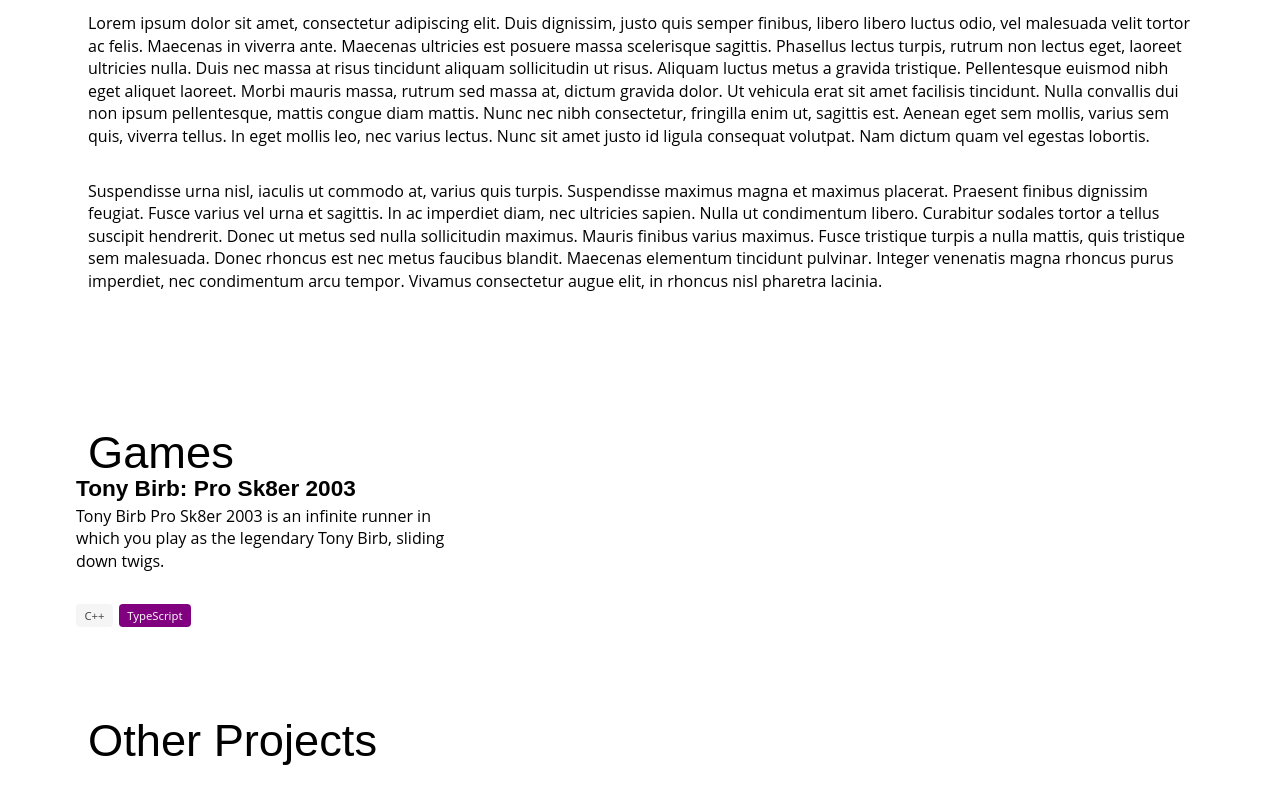
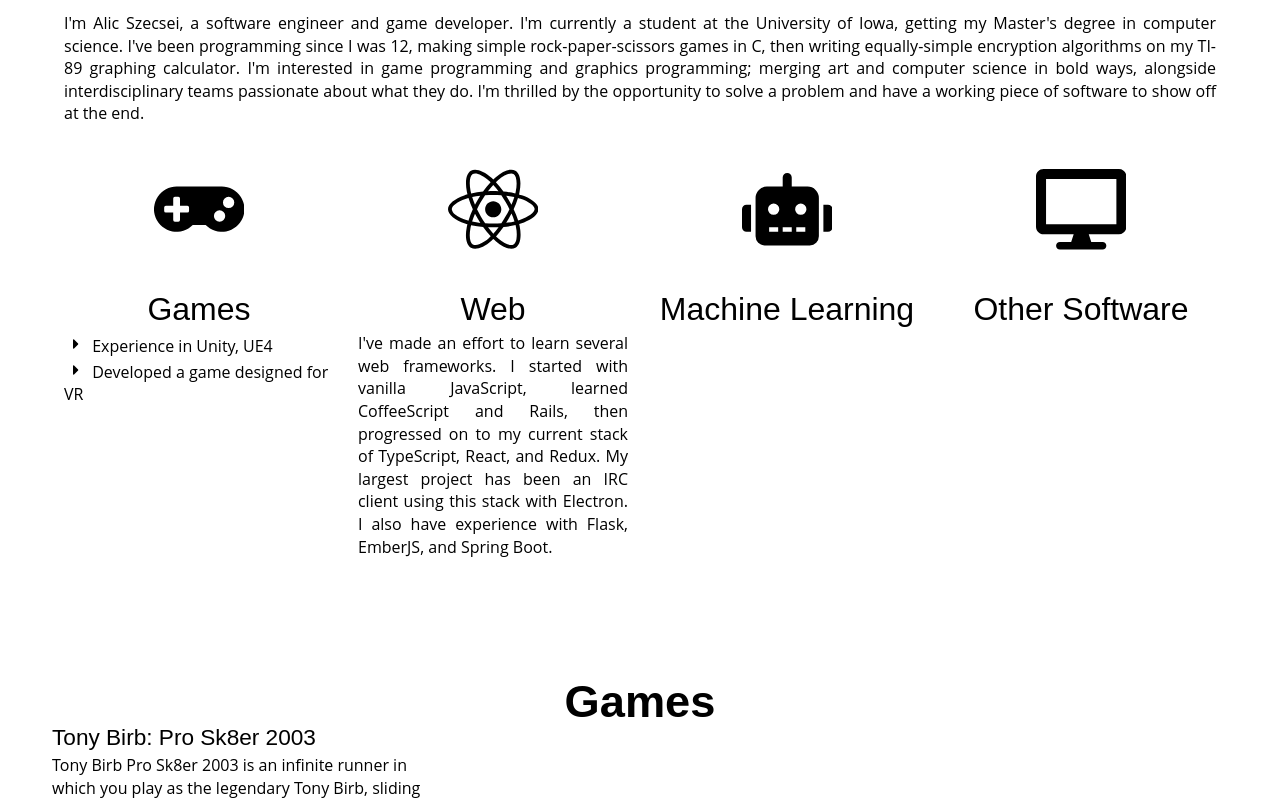
Before and after one commit to hekemp/portfolio, a Next.js app: page / in a window 1280 px wide. Shown: the part 900-1700 px from the top of the page. Built offline with nearby package versions, Linux system fonts and the light colour scheme; a web font is replaced by a local one.

Commit message:
Add columns and icons

```diff
--- /dev/null
+++ b/components/column.ts
@@ -0,0 +1,81 @@
+import styled, { css } from 'styled-components'
+import { media } from './utils'
+
+const columnGap = '0.75em'
+
+interface IColumnProps {
+  size?: number | 'narrow' | 'full'
+}
+
+export const Column = styled<IColumnProps, 'div'>('div')`
+  display: block;
+  flex-basis: 0;
+  flex-grow: 1;
+  flex-shrink: 1;
+  padding: ${columnGap};
+  ${(props: IColumnProps) => media.tablet`
+    ${props.size === 'narrow' ? css`
+      flex: none;
+    `
+    : props.size === 'full' ? css`
+      flex: none;
+      width: 100%
+    `
+    : props.size >= 1 ? css`
+      flex: none;
+      width: ${props.size / 12 * 100}%;
+    `
+    : props.size < 1 ? css`
+      flex: none;
+      width: ${props.size}%;
+    `
+    : false
+    }
+  `}
+`
+
+interface IColumnsProps {
+  alignment?: 'left' | 'center' | 'right'
+  isGapless?: boolean
+  isMultiline?: boolean
+  isVcentered?: boolean
+}
+
+export const Columns = styled<IColumnsProps, 'div'>('div')`
+  margin-left: -${columnGap};
+  margin-right: -${columnGap};
+  margin-top: -${columnGap};
+  &:last-child {
+    margin-bottom: -${columnGap};
+  }
+  &:not(:last-child) {
+    margin-bottom: calc(1.5em - ${columnGap});
+  }
+  ${(props: IColumnsProps) => props.alignment === 'center' && css`
+    justify-content: center;
+  `}
+  ${(props: IColumnsProps) => props.isGapless && css`
+    margin-left: 0;
+    margin-right: 0;
+    margin-top: 0;
+    & > ${/* sc-selector */ Column} {
+      margin: 0;
+      padding: 0;
+    }
+    &:not(:last-child) {
+      margin-bottom: 1.5em;
+    }
+    &:last-child {
+      margin-bottom: 0;
+    }
+  `}
+  ${(props: IColumnsProps) => props.isMultiline && css`
+    flex-wrap: wrap;
+  `}
+  ${(props: IColumnsProps) => props.isVcentered && css`
+    align-items: center;
+  `}
+  ${media.tablet`
+    display: flex;
+  `}
+`
--- a/components/container.ts
+++ b/components/container.ts
@@ -1,25 +1,31 @@
-import styled from 'styled-components';
+import styled, { css } from 'styled-components';
 import { gap, media, sizes } from './utils';
 
-export const Container = styled.div`
+interface IContainerProps {
+  isFluid?: boolean
+}
+
+export const Container = styled<IContainerProps, 'div'>('div')`
   margin: 0 auto;
   position: relative;
   display: flex;
   flex-direction: column;
-  ${media.tablet`
-    max-width: ${sizes.tablet - 2 * gap}px;
-    width: ${sizes.desktop - 2 * gap}px;
-  `};
   ${media.desktop`
     max-width: ${sizes.desktop - 2 * gap}px;
     width: ${sizes.desktop - 2 * gap}px;
+    ${(props: IContainerProps) => props.isFluid && css`
+      margin-left: ${gap}px;
+      margin-right: ${gap}px;
+      max-width: none;
+      width: auto;
+    `}
   `};
   ${media.widescreen`
     max-width: ${sizes.widescreen - 2 * gap}px;
     width: ${sizes.widescreen - 2 * gap}px;
   `};
   ${media.fullhd`
-    max-width: ${sizes.fullhd}px;
-    width: ${sizes.fullhd}px;
+    max-width: ${sizes.fullhd - 2 * gap}px;
+    width: ${sizes.fullhd - 2 * gap}px;
   `};
 `;
--- a/components/hero.ts
+++ b/components/hero.ts
@@ -3,7 +3,7 @@
 export const HeroImage = styled.div`
   background-image: linear-gradient(rgba(0, 0, 0, 0.5), rgba(0, 0, 0, 0.5)),
     url('static/img/controller.jpg');
-  height: 100%;
+  height: 100vh;
   background-position: center;
   background-repeat: no-repeat;
   background-size: cover;
--- /dev/null
+++ b/components/icon.ts
@@ -0,0 +1,30 @@
+import styled, { css } from 'styled-components'
+
+const iconDimensions = '1.5em'
+const iconDimensionsSmall = '1em'
+const iconDimensionsMedium = '2em'
+const iconDimensionsLarge = '3em'
+
+interface IIconProps {
+  size?: 'small' | 'normal' | 'medium' | 'large'
+}
+
+export const Icon = styled<IIconProps, 'span'>('span')`
+  align-items: center;
+  display: inline-flex;
+  justify-content: center;
+  height: ${iconDimensions};
+  width: ${iconDimensions};
+  ${(props: IIconProps) => props.size === 'small' && css`
+    height: ${iconDimensionsSmall};
+    width: ${iconDimensionsSmall};
+  `}
+  ${(props: IIconProps) => props.size === 'medium' && css`
+    height: ${iconDimensionsMedium};
+    width: ${iconDimensionsMedium};
+  `}
+  ${(props: IIconProps) => props.size === 'large' && css`
+    height: ${iconDimensionsLarge};
+    width: ${iconDimensionsLarge};
+  `}
+`
--- a/components/section.ts
+++ b/components/section.ts
@@ -5,7 +5,7 @@
   size?: 'small' | 'medium' | 'large'
 }
 
-export const Section = styled<ISectionProps, 'div'>('div')`
+export const Section = styled<ISectionProps, 'section'>('section')`
   padding: 3em 1.5em;
   ${media.desktop`
     ${(props: ISectionProps) => props.size === 'medium' ? css`
--- a/components/style-variables.ts
+++ b/components/style-variables.ts
@@ -85,7 +85,7 @@
 
 const bigScale = 1.414; // Augmented 4th
 const medScale = 1.25; // Major 3rd
-const smallScale = 1.125; // Major 2nd
+const smallScale = 1.25; // Major 2nd
 
 const sizes = [6, 5, 4, 3, 2, 1, 0, -1];
 const smallSizes = sizes.map((x) => Math.pow(smallScale, x));
--- a/components/typography.ts
+++ b/components/typography.ts
@@ -6,12 +6,20 @@
   ${getFontSize('normal')}
 `;
 
-export const Text = styled.p`
+interface ITextProps {
+  color?: Colors
+  alignment?: 'left' | 'center' | 'right' | 'justify'
+}
+
+export const Text = styled<ITextProps, 'p'>('p')`
   ${TextBase};
   margin-top: 0em;
-  margin-bottom: 2em;
+  margin-bottom: 1em;
 
   font-family: ${vars["family-body"]};
+
+  color: ${(props: ITextProps) => props.color ? vars[props.color] : 'black'};
+  text-align: ${(props: ITextProps) => props.alignment ? props.alignment : 'left'};
 `;
 
 export const BaseHeader = css`
@@ -20,24 +28,20 @@
   ${getFontSize('large')}
 `;
 
-
-interface ITextProps {
-  color?: Colors
-}
-
 const generateHeader = <K extends keyof JSX.IntrinsicElements>(
   size: number,
   component: K,
 ) => styled<ITextProps, K>(component)`
   ${BaseHeader};
   color: ${(props: ITextProps) => props.color ? vars[props.color] : 'black'};
+  text-align: ${(props: ITextProps) => props.alignment ? props.alignment : 'left'};
 
   display: block;
   margin-top: 0;
   margin-bottom: 0;
 
   ${generateHeaderSize(size)};
-  font-weight: ${size > 4 ? 800 : 400};
+  font-weight: ${size < 4 ? vars["weight-bold"] : vars["weight-normal"]};
 `;
 
 export const generateHeaderSize = (val: number) => css`
--- a/package.json
+++ b/package.json
@@ -19,6 +19,7 @@
     "react": "^16.5.0",
     "react-dom": "^16.5.0",
     "react-ga": "^2.5.3",
+    "react-icons": "^3.0.5",
     "react-scroll": "^1.7.10",
     "styled-components": "^3.4.5"
   },
--- a/pages/index.tsx
+++ b/pages/index.tsx
@@ -1,9 +1,12 @@
 // import Link from 'next/link';
 import React from 'react';
+import { FaCaretRight, FaDesktop, FaGamepad, FaReact, FaRobot } from 'react-icons/fa'
 import styled from 'styled-components';
 
+import { Column, Columns } from '../components/column';
 import { Container } from '../components/container';
 import { HeroImage, HeroText } from '../components/hero';
+import { Icon } from '../components/icon';
 import Nav from '../components/navbar';
 import { Project } from '../components/project'
 import { Section } from '../components/section';
@@ -11,37 +14,72 @@
 import { H1, H3, H4, Text } from '../components/typography';
 import { games, otherProjects } from '../models/project';
 
-const Wrapper = styled.div`
-  height: 100vh;
-`;
-
 export default () => (
-  <Wrapper>
+  <div>
     <Nav />
     <HeroImage>
       <HeroText>
-        <H1 color='white'>Alic Szecsei</H1>
-        <H4 color='white'>Game Developer & Software Engineer</H4>
+        <H1 color='white' alignment='center'>Alic Szecsei</H1>
+        <H4 color='white' alignment='center'>Game Developer & Software Engineer</H4>
       </HeroText>
     </HeroImage>
+    <Section id="about">
       <Container>
-      <Section id="about">
-        <H3 color='black'>About Me</H3>
-        <Text>Lorem ipsum dolor sit amet, consectetur adipiscing elit. Duis dignissim, justo quis semper finibus, libero libero luctus odio, vel malesuada velit tortor ac felis. Maecenas in viverra ante. Maecenas ultricies est posuere massa scelerisque sagittis. Phasellus lectus turpis, rutrum non lectus eget, laoreet ultricies nulla. Duis nec massa at risus tincidunt aliquam sollicitudin ut risus. Aliquam luctus metus a gravida tristique. Pellentesque euismod nibh eget aliquet laoreet. Morbi mauris massa, rutrum sed massa at, dictum gravida dolor. Ut vehicula erat sit amet facilisis tincidunt. Nulla convallis dui non ipsum pellentesque, mattis congue diam mattis. Nunc nec nibh consectetur, fringilla enim ut, sagittis est. Aenean eget sem mollis, varius sem quis, viverra tellus. In eget mollis leo, nec varius lectus. Nunc sit amet justo id ligula consequat volutpat. Nam dictum quam vel egestas lobortis.</Text>
-        <Text>Suspendisse urna nisl, iaculis ut commodo at, varius quis turpis. Suspendisse maximus magna et maximus placerat. Praesent finibus dignissim feugiat. Fusce varius vel urna et sagittis. In ac imperdiet diam, nec ultricies sapien. Nulla ut condimentum libero. Curabitur sodales tortor a tellus suscipit hendrerit. Donec ut metus sed nulla sollicitudin maximus. Mauris finibus varius maximus. Fusce tristique turpis a nulla mattis, quis tristique sem malesuada. Donec rhoncus est nec metus faucibus blandit. Maecenas elementum tincidunt pulvinar. Integer venenatis magna rhoncus purus imperdiet, nec condimentum arcu tempor. Vivamus consectetur augue elit, in rhoncus nisl pharetra lacinia.</Text>
+        <H3 alignment='center' color='black'>About Me</H3>
+        <Text alignment='justify'>
+          I'm Alic Szecsei, a software engineer and game developer. I'm currently a student at the
+          University of Iowa, getting my Master's degree in computer science. I've been programming since
+          I was 12, making simple rock-paper-scissors games in C, then writing equally-simple encryption
+          algorithms on my TI-89 graphing calculator. I'm interested in game programming and graphics
+          programming; merging art and computer science in bold ways, alongside interdisciplinary teams
+          passionate about what they do. I'm thrilled by the opportunity to solve a problem and have a
+          working piece of software to show off at the end.
+        </Text>
+        <Columns alignment='center'>
+          <Column size={3}>
+            <H1 alignment='center'><Icon><FaGamepad /></Icon></H1>
+            <H4 alignment='center'>Games</H4>
+            <Text>
+              <Icon><FaCaretRight /></Icon> Experience in Unity, UE4<br />
+              <Icon><FaCaretRight /></Icon> Developed a game designed for VR<br />
+            </Text>
+          </Column>
+          <Column size={3}>
+            <H1 alignment='center'><Icon><FaReact /></Icon></H1>
+            <H4 alignment='center'>Web</H4>
+            <Text alignment='justify'>
+              I've made an effort to learn several web frameworks. I started with vanilla JavaScript,
+              learned CoffeeScript and Rails, then progressed on to my current stack of TypeScript, React,
+              and Redux. My largest project has been an IRC client using this stack with Electron. I
+              also have experience with Flask, EmberJS, and Spring Boot.
+            </Text>
+          </Column>
+          <Column size={3}>
+            <H1 alignment='center'><Icon><FaRobot /></Icon></H1>
+            <H4 alignment='center'>Machine Learning</H4>
+          </Column>
+          <Column size={3}>
+            <H1 alignment='center'><Icon><FaDesktop /></Icon></H1>
+            <H4 alignment='center'>Other Software</H4>
+          </Column>
+        </Columns>
+      </Container>
     </Section>
     <Section id="games">
-        <H3>Games</H3>
+      <Container>
+        <H3 alignment='center'>Games</H3>
         <AncestorTile>
           {games.map((value, index) => <Project key={index} projectDetails={value} />)}
         </AncestorTile>
+      </Container>
     </Section>
     <Section id="projects">
-        <H3>Other Projects</H3>
+      <Container>
+        <H3 alignment='center'>Other Projects</H3>
         <AncestorTile>
           {otherProjects.map((value, index) => <Project key={index} projectDetails={value} />)}
         </AncestorTile>
+      </Container>
     </Section>
-    </Container>
-  </Wrapper>
+  </div>
 );
```
Also changed, not shown: components/navbar.tsx (+8 -5 lines), 1 other file (tests, documents, lock files or other folders). Lines whose indentation alone changed are shown as unchanged.
